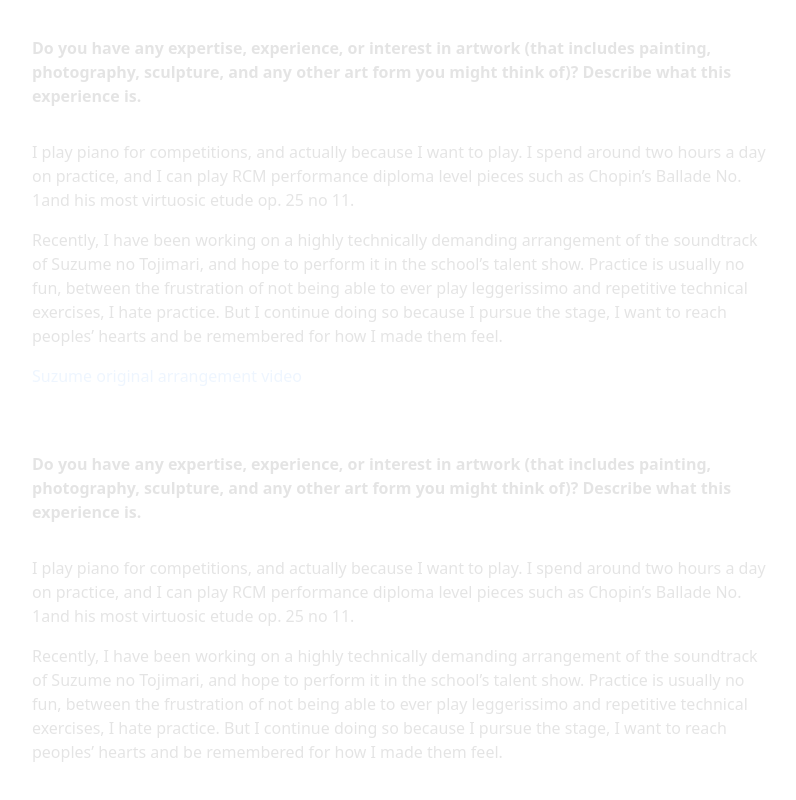
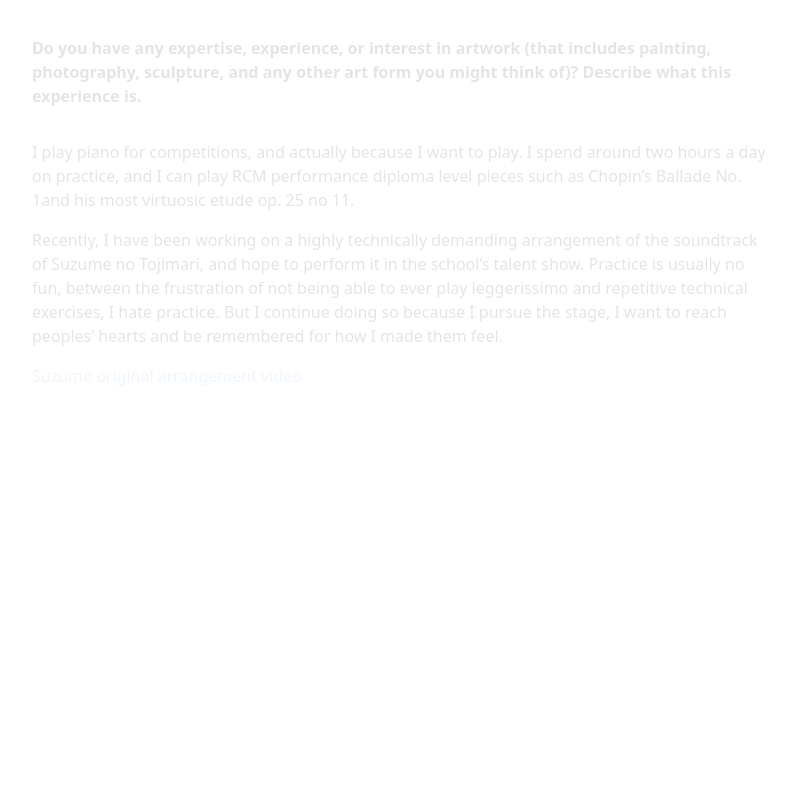
Before and after one commit to a-me-lia/homescreenet, a Next.js app: page /home/about/beingHuman in a window 1280 px wide. Shown: the part 3256-4056 px from the top of the page, without its empty margins (237-1033 px from the left). After the commit the page ends 3772 px from the top, so only its background shows below. Built offline with nearby package versions, Linux system fonts and the light colour scheme.

Commit message:
fix dupe
Signed-off-by: matthewguo86 <110259342+a-me-lia@users.noreply.github.com>

```diff
--- a/src/app/home/about/beingHuman/page.tsx
+++ b/src/app/home/about/beingHuman/page.tsx
@@ -318,36 +318,7 @@ export default function Page() {
 
         </div>
 
-        <div className="space-y-4">
-          <div className=" transition-opacity duration-1000 fancy font-bold pb-4">
-            <p>
-              Do you have any expertise, experience, or interest in artwork
-              (that includes painting, photography, sculpture, and any other art
-              form you might think of)? Describe what this experience is.
-            </p>
-          </div>
 
-          <div className="transition-opacity duration-1000 fancy">
-            <p>
-              I play piano for competitions, and actually because I want to
-              play. I spend around two hours a day on practice, and I can play
-              RCM performance diploma level pieces such as Chopin’s Ballade No.
-              1and his most virtuosic etude op. 25 no 11.
-            </p>
-          </div>
-
-          <div className="transition-opacity duration-1000 fancy">
-            <p>
-              Recently, I have been working on a highly technically demanding
-              arrangement of the soundtrack of Suzume no Tojimari, and hope to
-              perform it in the school’s talent show. Practice is usually no
-              fun, between the frustration of not being able to ever play
-              leggerissimo and repetitive technical exercises, I hate practice.
-              But I continue doing so because I pursue the stage, I want to
-              reach peoples’ hearts and be remembered for how I made them feel.
-            </p>
-          </div>
-        </div>
       </div>
     </main>
   );
```
